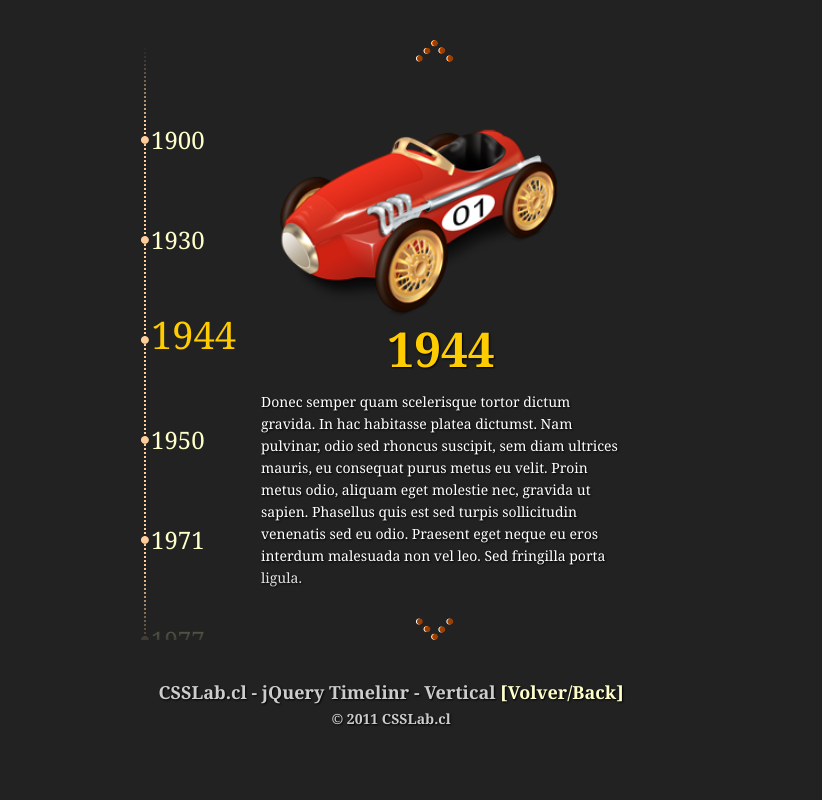
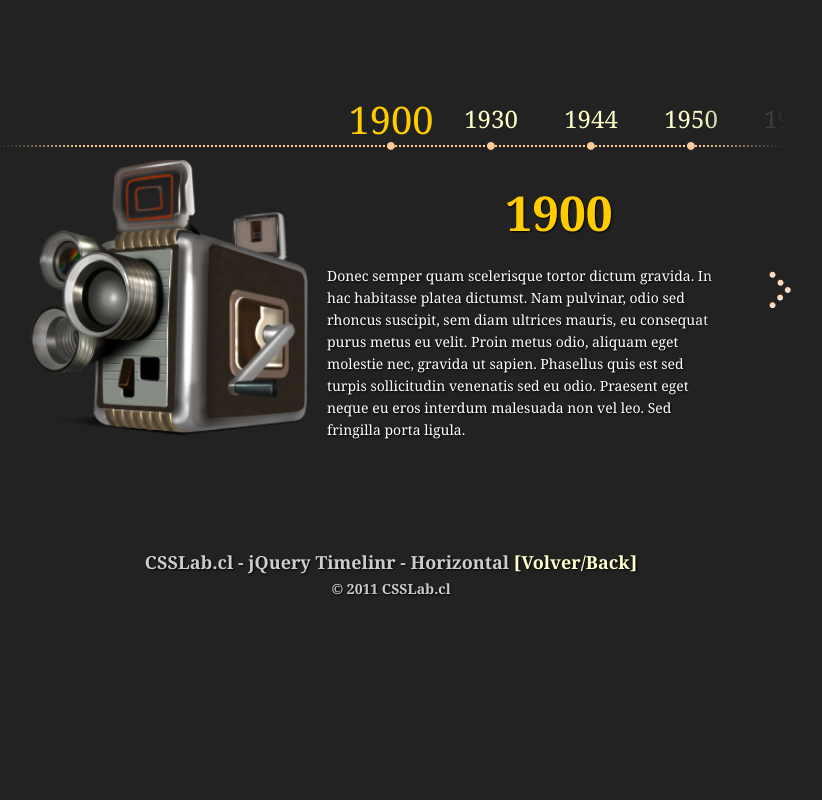
Before and after one commit to san-Simon/timeline, a plain HTML site: page index.html in a window 1280 px wide. Shown: the whole page, without its empty margins (249-1071 px from the left). Drawn offline with nearby package versions, Linux system fonts and the light colour scheme.

Commit message:
change layout

```diff
--- a/index.html
+++ b/index.html
@@ -5,29 +5,24 @@
   <meta name="author" content="Made with ❤ by Jorge Epuñan - @csslab">
 
   <title>jQuery Timelinr - Dando vida al tiempo</title>
-  <link rel="stylesheet" href="css/style_v.css" media="screen" />
+  <link rel="stylesheet" href="css/style.css" media="screen" />
 
   <script src="https://ajax.googleapis.com/ajax/libs/jquery/1.7.2/jquery.min.js"></script>
   <script src="js/jquery.timelinr-0.9.7.js"></script>
   <script>
     $(function(){
       $().timelinr({
-        orientation:  'vertical',
-        issuesSpeed:  300,
-        datesSpeed:   100,
-        arrowKeys:    'true',
-        startAt:      3
+        arrowKeys: 'true'
       })
     });
   </script>
-
 </head>
 
 <body>
 
   <div id="timeline">
     <ul id="dates">
-      <li><a href="#1900" class="selected">1900</a></li>
+      <li><a href="#1900">1900</a></li>
       <li><a href="#1930">1930</a></li>
       <li><a href="#1944">1944</a></li>
       <li><a href="#1950">1950</a></li>
@@ -39,7 +34,7 @@
       <li><a href="#2011">2011</a></li>
     </ul>
     <ul id="issues">
-      <li id="1900" class="selected">
+      <li id="1900">
         <img src="images/1.png" width="256" height="256" />
         <h1>1900</h1>
         <p>Donec semper quam scelerisque tortor dictum gravida. In hac habitasse platea dictumst. Nam pulvinar, odio sed rhoncus suscipit, sem diam ultrices mauris, eu consequat purus metus eu velit. Proin metus odio, aliquam eget molestie nec, gravida ut sapien. Phasellus quis est sed turpis sollicitudin venenatis sed eu odio. Praesent eget neque eu eros interdum malesuada non vel leo. Sed fringilla porta ligula.</p>
@@ -90,15 +85,14 @@
         <p>Donec semper quam scelerisque tortor dictum gravida. In hac habitasse platea dictumst. Nam pulvinar, odio sed rhoncus suscipit, sem diam ultrices mauris, eu consequat purus metus eu velit. Proin metus odio, aliquam eget molestie nec, gravida ut sapien. Phasellus quis est sed turpis sollicitudin venenatis sed eu odio. Praesent eget neque eu eros interdum malesuada non vel leo. Sed fringilla porta ligula.</p>
       </li>
     </ul>
-    <div id="grad_top"></div>
-    <div id="grad_bottom"></div>
+    <div id="grad_left"></div>
+    <div id="grad_right"></div>
     <a href="#" id="next">+</a>
     <a href="#" id="prev">-</a>
   </div>
 
-  <h1>CSSLab.cl - jQuery Timelinr - Vertical <a href="http://www.csslab.cl/2011/08/18/jquery-timelinr/" title="Volver al artículo original">[Volver/Back]</a></h1>
+  <h1>CSSLab.cl - jQuery Timelinr - Horizontal <a href="http://www.csslab.cl/2011/08/18/jquery-timelinr/" title="Volver al artículo original">[Volver/Back]</a></h1>
   <h2>&copy; 2011 CSSLab.cl</h2>
-
 
 </body>
 </html>
```
